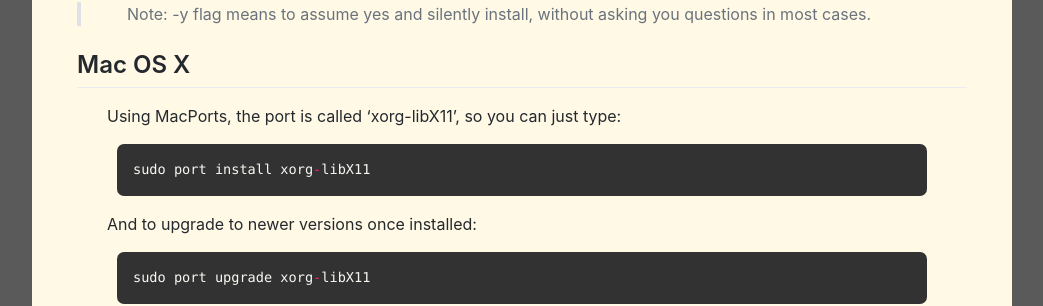
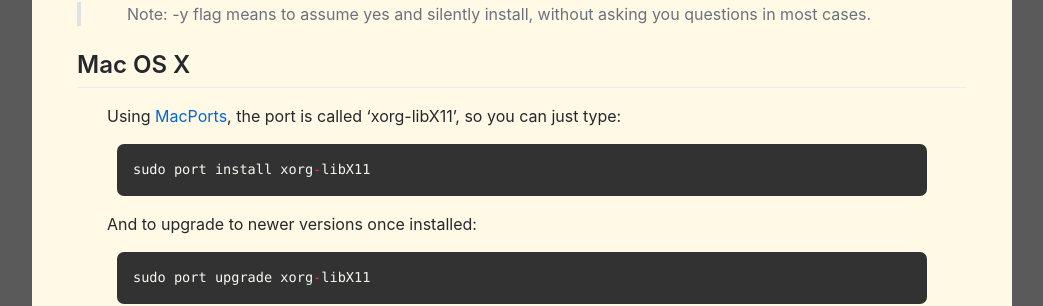
Before and after one commit to rjopek/xwin, a Jekyll site: the page built from docs/getting_started.md, in a window 1280 px wide. Shown: the part 797-1103 px from the top of the page, without its empty margins (118-1161 px from the left). Built offline with Jekyll 4.4.1, drawn with Linux system fonts in a browser that asks for light colours; part of the change alters nothing that is shown.

```diff
--- a/docs/getting_started.md
+++ b/docs/getting_started.md
@@ -33,7 +33,7 @@ zypper install libx11-devel
 
 ## Mac OS X
 
-Using MacPorts, the port is called 'xorg-libX11', so you can just type:
+Using [MacPorts](https://www.macports.org/), the port is called 'xorg-libX11', so you can just type:
 
 {% highlight c %}
 sudo port install xorg-libX11
```
